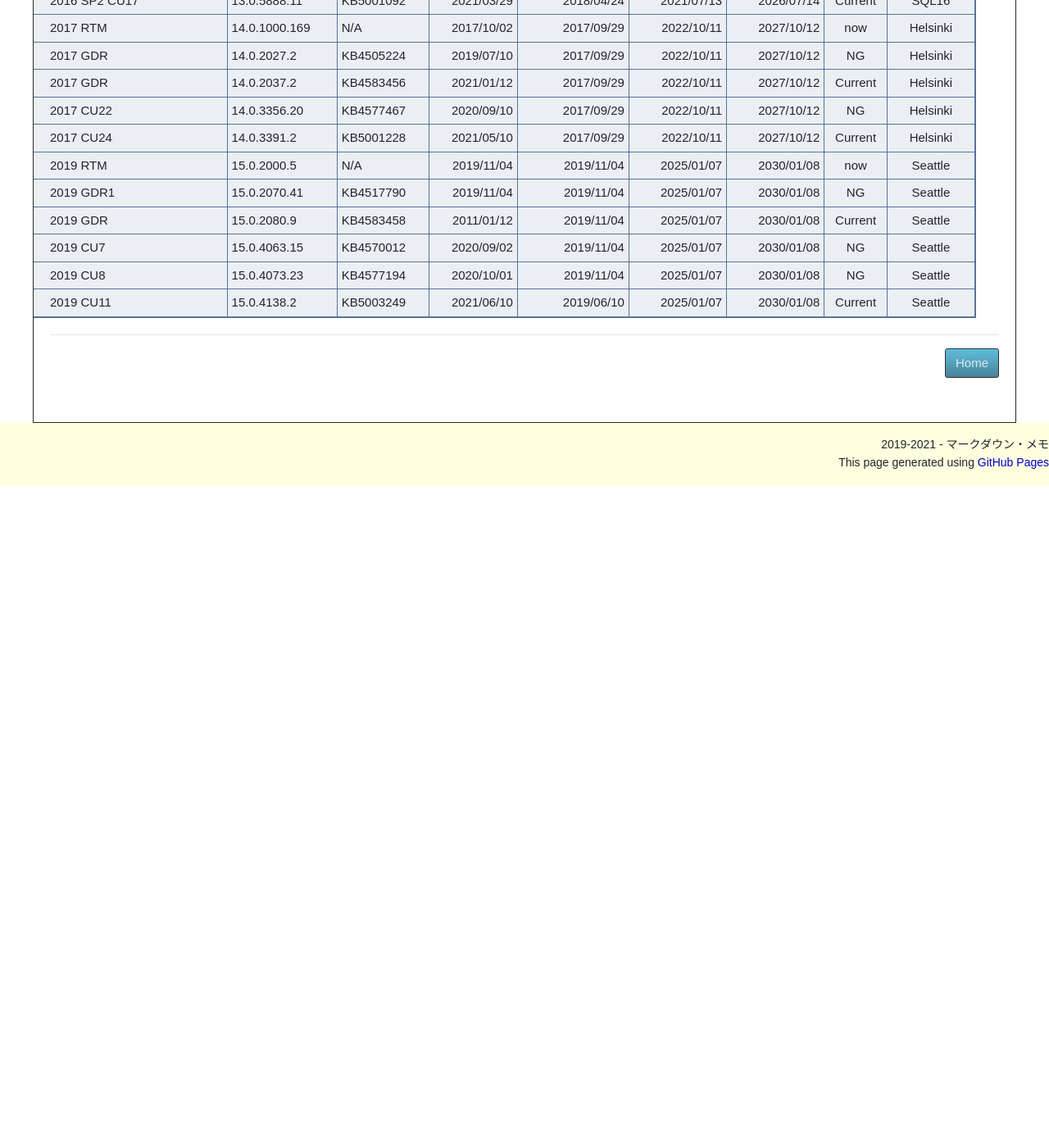
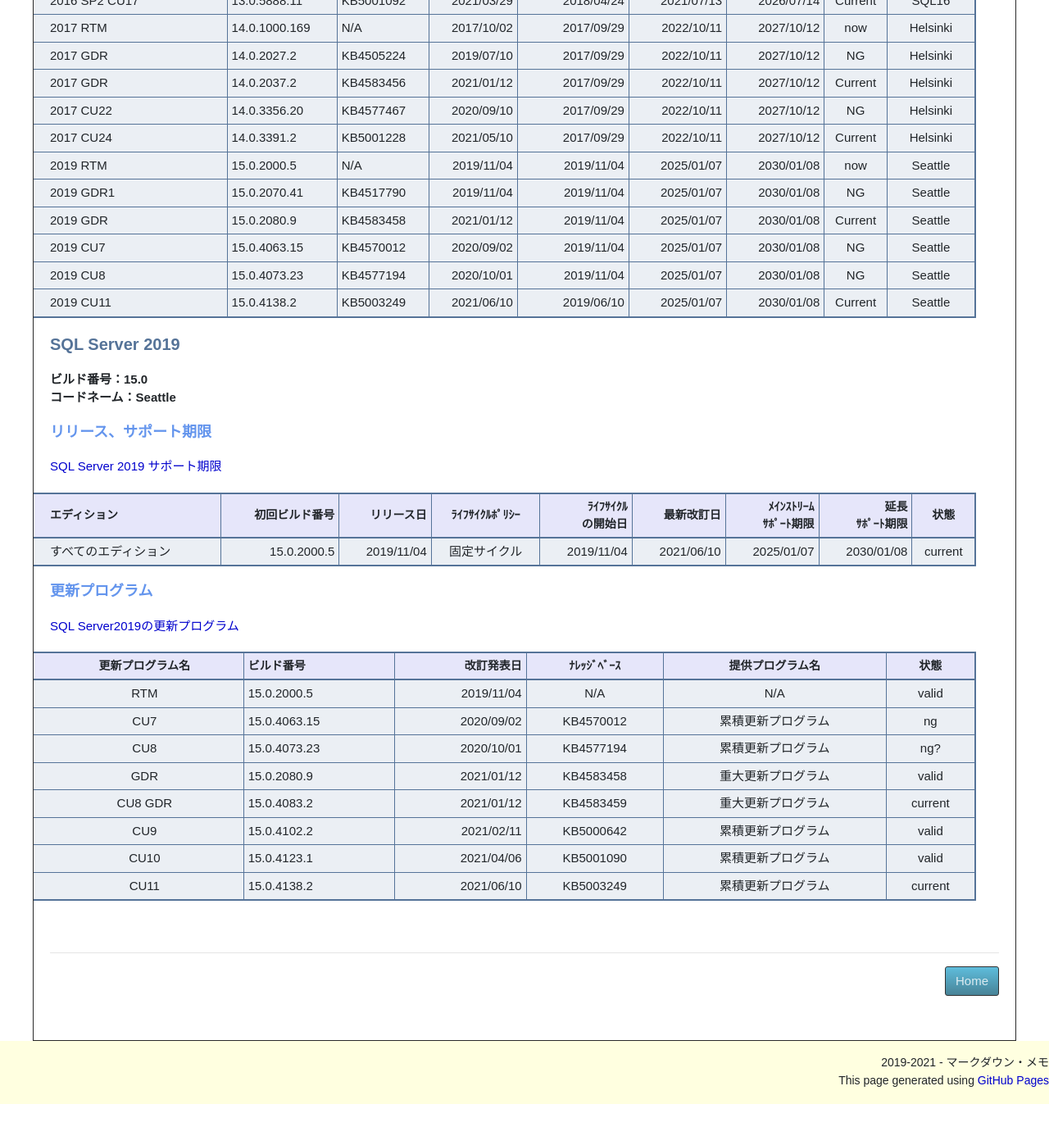
Before and after one commit to fuchu-pheasant01/fuchu-pheasant01.github.io, a Jekyll site: the page built from Contents/SqlServer/SqlServerSupport.md, in a window 1280 px wide and 1400 px high, scrolled down 4581 px. Shown: the top 1386 px of the window at 82% size. Built offline with Jekyll 4.4.1, drawn with Linux system fonts in a browser that asks for light colours; emoji names are drawn with the system emoji font; before the commit the page ends 5234 px from its top, so only the background shows below that.

Commit message:
Win210703

```diff
--- a/Contents/SqlServer/SqlServerSupport.md
+++ b/Contents/SqlServer/SqlServerSupport.md
@@ -150,9 +150,36 @@ QFEはService Packとは違い、広範な環境でのテストが行われて
 | 2017 CU24            | 14.0.3391.2   | KB5001228         | 2021/05/10 |     2017/09/29 |           2022/10/11 |     2027/10/12 | Current |   Helsinki  |
 | 2019 RTM             | 15.0.2000.5   | N/A               | 2019/11/04 |     2019/11/04 |           2025/01/07 |     2030/01/08 |   now   |   Seattle   |
 | 2019 GDR1            | 15.0.2070.41  | KB4517790         | 2019/11/04 |     2019/11/04 |           2025/01/07 |     2030/01/08 |   NG    |   Seattle   |
-| 2019 GDR             | 15.0.2080.9   | KB4583458         | 2011/01/12 |     2019/11/04 |           2025/01/07 |     2030/01/08 | Current |   Seattle   |
+| 2019 GDR             | 15.0.2080.9   | KB4583458         | 2021/01/12 |     2019/11/04 |           2025/01/07 |     2030/01/08 | Current |   Seattle   |
 | 2019 CU7             | 15.0.4063.15  | KB4570012         | 2020/09/02 |     2019/11/04 |           2025/01/07 |     2030/01/08 |   NG    |   Seattle   |
 | 2019 CU8             | 15.0.4073.23  | KB4577194         | 2020/10/01 |     2019/11/04 |           2025/01/07 |     2030/01/08 |   NG    |   Seattle   |
 | 2019 CU11            | 15.0.4138.2   | KB5003249         | 2021/06/10 |     2019/06/10 |           2025/01/07 |     2030/01/08 | Current |   Seattle   |
 
+### SQL Server 2019
+**ビルド番号：15.0**
+**コードネーム：Seattle**
+
+#### リリース、サポート期限
+[SQL Server 2019 サポート期限](https://docs.microsoft.com/ja-jp/lifecycle/products/sql-server-2019)
+
+| エディション       | 初回ビルド番号 | リリース日 | ﾗｲﾌｻｲｸﾙﾎﾟﾘｼｰ | ﾗｲﾌｻｲｸﾙ<br />の開始日 | 最新改訂日 | ﾒｲﾝｽﾄﾘｰﾑ<br />ｻﾎﾟｰﾄ期限 | 延長<br>ｻﾎﾟｰﾄ期限 | 状態 |
+| :----------------- | -------------: | ---------: |:------------:| ---------: | ---------: | ---------: | ---------: | :-----: |
+|すべてのエディション| 15.0.2000.5 | 2019/11/04 |固定サイクル| 2019/11/04 | 2021/06/10 | 2025/01/07 | 2030/01/08 | current |
+
+#### 更新プログラム
+[SQL Server2019の更新プログラム](https://support.microsoft.com/ja-jp/topic/kb4518398-sql-server-2019-%E3%83%93%E3%83%AB%E3%83%89-%E3%83%90%E3%83%BC%E3%82%B8%E3%83%A7%E3%83%B3-782ed548-1cd8-b5c3-a566-8b4f9e20293a)
+
+|更新プログラム名|  ビルド番号  | 改訂発表日 | ﾅﾚｯｼﾞﾍﾞｰｽ | 提供プログラム名 |  状態   |
+| :------------: | :----------- | ---------: | :-------: | :--------------: | :-----: |
+| RTM            | 15.0.2000.5  | 2019/11/04 | N/A       | N/A              |  valid  |
+| CU7            | 15.0.4063.15 | 2020/09/02 | KB4570012 |累積更新プログラム|   ng    |
+| CU8            | 15.0.4073.23 | 2020/10/01 | KB4577194 |累積更新プログラム|   ng?   |
+| GDR            | 15.0.2080.9  | 2021/01/12 | KB4583458 |重大更新プログラム|  valid  |
+| CU8 GDR        | 15.0.4083.2  | 2021/01/12 | KB4583459 |重大更新プログラム| current |
+| CU9            | 15.0.4102.2  | 2021/02/11 | KB5000642 |累積更新プログラム|  valid  |
+| CU10           | 15.0.4123.1  | 2021/04/06 | KB5001090 |累積更新プログラム|  valid  |
+| CU11           | 15.0.4138.2  | 2021/06/10 | KB5003249 |累積更新プログラム| current |
+
+<br />
+
 * * *
```
